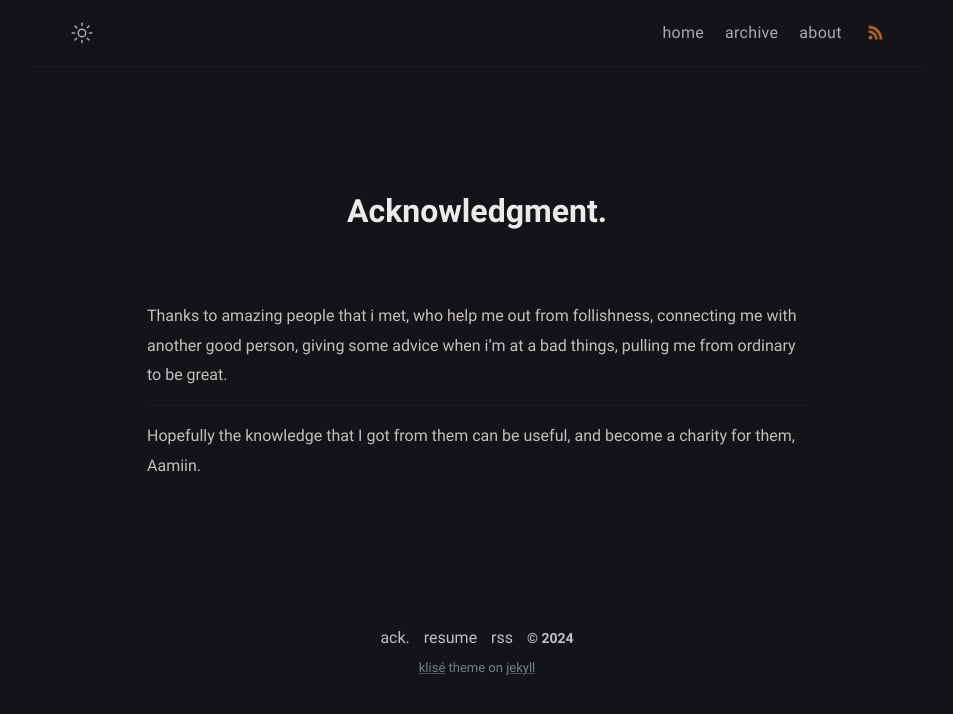
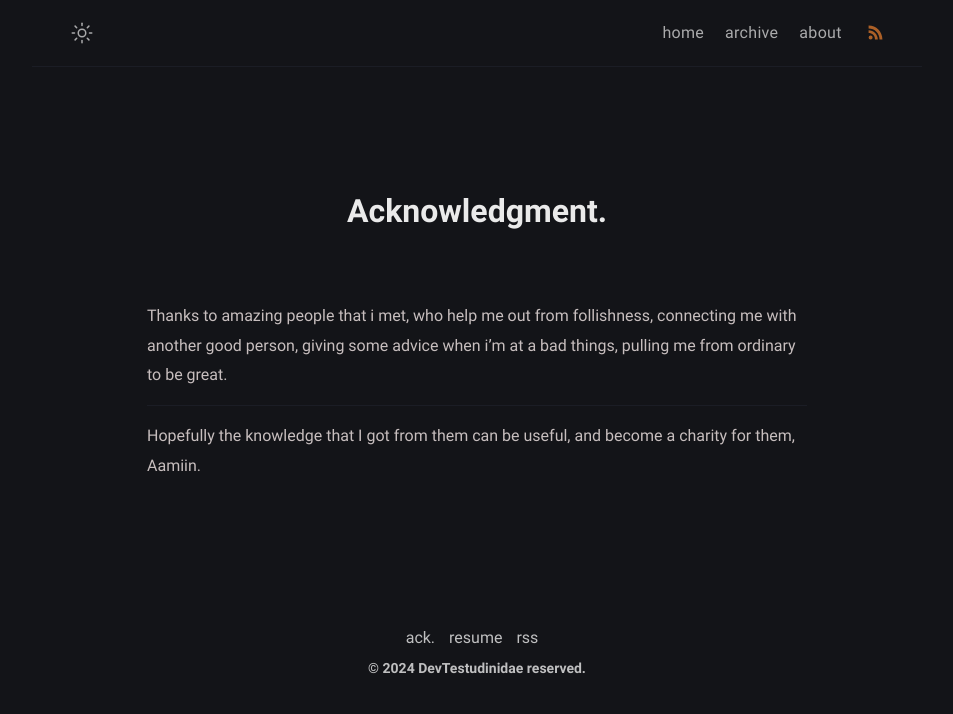
Before and after one commit to saramjh/saramjh.github.io, a Jekyll site: the page built from thanks.md, in a window 1280 px wide. Shown: the top 714 px of the page, without its empty margins (163-1116 px from the left). Built offline with Jekyll 4.4.1, drawn with Linux system fonts in a browser that asks for light colours.

Commit message:
docs added, assets modified

```diff
--- a/_config.yml
+++ b/_config.yml
@@ -5,7 +5,7 @@ description: >- # site description
 lang: en-US # default lang
 timezone: Asia/Seoul # set your timezone
 image: assets/img/ogp.png # This image used for Open Graph more info https://ogp.me/
-repo: https://github.com/piharpi/jekyll-klise # site repo [optional]
+repo: https://github.com/saramjh?tab=repositories # site repo [optional]
 mode: dark # default theme "dark" | "light"
 
 # Profile settings
@@ -58,7 +58,7 @@ jekyll_compose:
     description:
 
 # Homepage limit posts
-number_of_posts: 5
+number_of_posts: 10
 
 # Build settings
 # theme: klise
--- a/_includes/footer.html
+++ b/_includes/footer.html
@@ -1,29 +1,15 @@
 <footer class="footer">
   <a class="footer_item" href="/thanks">ack.</a>
-  <a class="footer_item" href="javascript::void(0)">resume</a>
+  <a class="footer_item" href="/assets/docs/resume_JihunOh.pdf">resume</a>
   <a class="footer_item" href="/feed.xml">rss</a>
-  <span class="footer_item">&copy; {{ site.time | date: "%Y" }}</span>
   <small class="footer_copyright">
-    <!-- Klisé Theme: https://github.com/piharpi/jekyll-klise -->
-    <a
-      href="https://github.com/piharpi/jekyll-klise"
-      target="_blank"
-      rel="noreferrer noopener"
-      >klisé</a
-    >
-    theme on
-    <a href="https://jekyllrb.com" target="_blank" rel="noreferrer noopener"
-      >jekyll</a
-    >
+    <span class="footer_item">&copy; {{ site.time | date: "%Y" }} DevTestudinidae reserved.</span>
   </small>
 </footer>
 <script src="/assets/js/main.js" defer="defer"></script>
 {%- if site.google_analytics -%}
 <!-- Google tag (gtag.js) -->
-  <script
-  async
-  src="https://www.googletagmanager.com/gtag/js?id={{ site.google_analytics }}"
-  ></script>
+<script async src="https://www.googletagmanager.com/gtag/js?id={{ site.google_analytics }}"></script>
 <script>
   window.dataLayer = window.dataLayer || [];
   function gtag() {
```
Also changed, not shown: 1 other file. Lines whose indentation alone changed are shown as unchanged.
